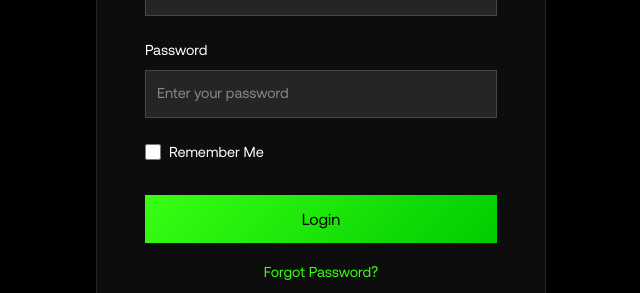
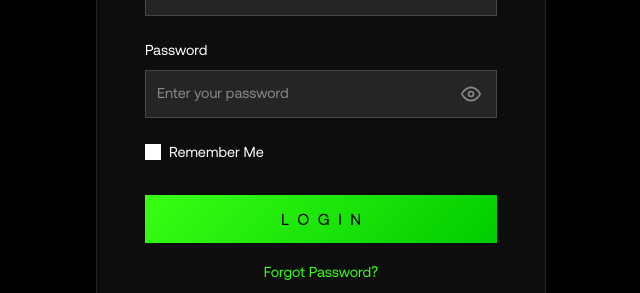
Before and after one commit to anurajthakur333/Auxin, a React (Vite) app: page /login in a window 1280 px wide. Shown: the part 388-681 px from the top of the page, without its empty margins (319-959 px from the left). Built offline with nearby package versions, Linux system fonts and the light colour scheme.

Commit message:
login page done

```diff
--- a/src/pages/Login.tsx
+++ b/src/pages/Login.tsx
@@ -13,6 +13,7 @@ const Login: React.FC = () => {
   const [isLoading, setIsLoading] = useState(false);
   const [isEmailFocused, setIsEmailFocused] = useState(false);
   const [isPasswordFocused, setIsPasswordFocused] = useState(false);
+  const [showPassword, setShowPassword] = useState(false);
 
   const { login, googleLogin, user } = useAuth();
   const navigate = useNavigate();
@@ -25,6 +26,53 @@ const Login: React.FC = () => {
       navigate(from, { replace: true });
     }
   }, [user, navigate, location]);
+
+  // Detect and handle autofill
+  useEffect(() => {
+    const checkAutofill = () => {
+      const emailInput = document.querySelector('input[type="email"]') as HTMLInputElement;
+      if (emailInput) {
+        // Check if the input has been autofilled by checking if it has a value but no recent user input
+        const hasValue = emailInput.value.length > 0;
+        const isAutofilled = hasValue && !isEmailFocused;
+
+        if (isAutofilled) {
+          // Force the styling by adding a class
+          emailInput.classList.add('autofill-override');
+        }
+      }
+    };
+
+    // Check immediately and after a delay
+    checkAutofill();
+    const timer = setTimeout(checkAutofill, 100);
+
+    // Use MutationObserver to detect when browser applies autofill styles
+    const observer = new MutationObserver(() => {
+      const emailInput = document.querySelector('input[type="email"]') as HTMLInputElement;
+      if (emailInput && emailInput.value.length > 0) {
+        // Force our styles
+        emailInput.style.setProperty('-webkit-text-fill-color', '#39FF14', 'important');
+        emailInput.style.setProperty('-webkit-box-shadow', '0 0 0px 1000px rgba(255, 255, 255, 0.05) inset', 'important');
+        emailInput.style.setProperty('background-color', 'rgba(255, 255, 255, 0.05)', 'important');
+        emailInput.style.setProperty('color', '#39FF14', 'important');
+        emailInput.classList.add('autofill-override');
+      }
+    });
+
+    const emailInput = document.querySelector('input[type="email"]');
+    if (emailInput) {
+      observer.observe(emailInput, {
+        attributes: true,
+        attributeFilter: ['style', 'class']
+      });
+    }
+
+    return () => {
+      clearTimeout(timer);
+      observer.disconnect();
+    };
+  }, [email, isEmailFocused]);
 
   const handleSubmit = async (e: React.FormEvent) => {
     e.preventDefault();
@@ -61,27 +109,110 @@ const Login: React.FC = () => {
           .login-input {
             -webkit-text-fill-color: #39FF14 !important;
             caret-color: #39FF14;
-            -webkit-box-shadow: 0 0 0px 1000px rgba(255, 255, 255, 0.05) inset;
-            box-shadow: 0 0 0px 1000px rgba(255, 255, 255, 0.05) inset;
+            -webkit-box-shadow: 0 0 0px 1000px rgba(255, 255, 255, 0.05) inset !important;
+            box-shadow: 0 0 0px 1000px rgba(255, 255, 255, 0.05) inset !important;
             transition: background-color 9999s ease-in-out 0s;
             font-family: 'Aeonik', -apple-system, BlinkMacSystemFont, 'Segoe UI', 'Roboto', sans-serif !important;
+            background: rgba(255, 255, 255, 0.05) !important;
+            border: 1px solid rgba(255, 255, 255, 0.2) !important;
+            color: #39FF14 !important;
           }
           .login-input:-webkit-autofill,
           .login-input:-webkit-autofill:hover,
           .login-input:-webkit-autofill:focus,
           .login-input:-webkit-autofill:active {
             -webkit-text-fill-color: #39FF14 !important;
-            caret-color: #39FF14;
-            -webkit-box-shadow: 0 0 0px 1000px rgba(255, 255, 255, 0.05) inset;
-            box-shadow: 0 0 0px 1000px rgba(255, 255, 255, 0.05) inset;
-            transition: background-color 9999s ease-in-out 0s;
+            caret-color: #39FF14 !important;
+            -webkit-box-shadow: 0 0 0px 1000px rgba(255, 255, 255, 0.05) inset !important;
+            box-shadow: 0 0 0px 1000px rgba(255, 255, 255, 0.05) inset !important;
+            transition: background-color 9999s ease-in-out 0s !important;
             font-family: 'Aeonik', -apple-system, BlinkMacSystemFont, 'Segoe UI', 'Roboto', sans-serif !important;
+            background: rgba(255, 255, 255, 0.05) !important;
+            border: 1px solid rgba(255, 255, 255, 0.2) !important;
+            color: #39FF14 !important;
+            background-color: rgba(255, 255, 255, 0.05) !important;
           }
           .login-input:autofill {
             -webkit-text-fill-color: #39FF14 !important;
-            caret-color: #39FF14;
-            box-shadow: 0 0 0px 1000px rgba(255, 255, 255, 0.05) inset;
+            caret-color: #39FF14 !important;
+            box-shadow: 0 0 0px 1000px rgba(255, 255, 255, 0.05) inset !important;
             font-family: 'Aeonik', -apple-system, BlinkMacSystemFont, 'Segoe UI', 'Roboto', sans-serif !important;
+            background: rgba(255, 255, 255, 0.05) !important;
+            border: 1px solid rgba(255, 255, 255, 0.2) !important;
+            color: #39FF14 !important;
+            background-color: rgba(255, 255, 255, 0.05) !important;
+          }
+          /* Force override for all autofill states */
+          .login-input:-webkit-autofill::first-line {
+            font-family: 'Aeonik', -apple-system, BlinkMacSystemFont, 'Segoe UI', 'Roboto', sans-serif !important;
+            color: #39FF14 !important;
+          }
+          /* Additional aggressive overrides */
+          input.login-input:-webkit-autofill,
+          input.login-input:-webkit-autofill:hover,
+          input.login-input:-webkit-autofill:focus,
+          input.login-input:-webkit-autofill:active {
+            -webkit-text-fill-color: #39FF14 !important;
+            -webkit-box-shadow: 0 0 0px 1000px rgba(255, 255, 255, 0.05) inset !important;
+            box-shadow: 0 0 0px 1000px rgba(255, 255, 255, 0.05) inset !important;
+            background-color: rgba(255, 255, 255, 0.05) !important;
+            background: rgba(255, 255, 255, 0.05) !important;
+            border: 1px solid rgba(255, 255, 255, 0.2) !important;
+            color: #39FF14 !important;
+          }
+          /* Force override for autofilled inputs */
+          .autofill-override {
+            -webkit-text-fill-color: #39FF14 !important;
+            -webkit-box-shadow: 0 0 0px 1000px rgba(255, 255, 255, 0.05) inset !important;
+            box-shadow: 0 0 0px 1000px rgba(255, 255, 255, 0.05) inset !important;
+            background-color: rgba(255, 255, 255, 0.05) !important;
+            background: rgba(255, 255, 255, 0.05) !important;
+            border: 1px solid rgba(255, 255, 255, 0.2) !important;
+            color: #39FF14 !important;
+          }
+          /* Remove all outlines from checkbox */
+          input[type="checkbox"] {
+            outline: none !important;
+            border: none !important;
+            box-shadow: none !important;
+            -webkit-appearance: none !important;
+            -moz-appearance: none !important;
+            appearance: none !important;
+            background: white !important;
+            width: 16px !important;
+            height: 16px !important;
+            position: relative !important;
+          }
+          input[type="checkbox"]:focus {
+            outline: none !important;
+            border: none !important;
+            box-shadow: none !important;
+          }
+          input[type="checkbox"]:hover {
+            outline: none !important;
+            border: none !important;
+            box-shadow: none !important;
+          }
+          input[type="checkbox"]:active {
+            outline: none !important;
+            border: none !important;
+            box-shadow: none !important;
+          }
+          input[type="checkbox"]:checked {
+            background: #39FF14 !important;
+            outline: none !important;
+            border: none !important;
+            box-shadow: none !important;
+          }
+          input[type="checkbox"]:checked::after {
+            content: '✓' !important;
+            position: absolute !important;
+            top: 50% !important;
+            left: 50% !important;
+            transform: translate(-50%, -50%) !important;
+            color: #000 !important;
+            font-size: 12px !important;
+            font-weight: bold !important;
           }
         `}
       </style>
@@ -158,7 +289,7 @@ const Login: React.FC = () => {
                 display: 'flex',
                 alignItems: 'center',
                 justifyContent: 'center',
-                gap: '0.5rem'
+                gap: '0.5rem',
               }}
               onMouseEnter={(e) => {
                 if (!isLoading) {
@@ -177,7 +308,9 @@ const Login: React.FC = () => {
                 <path fill="#FBBC05" d="M5.84 14.09c-.22-.66-.35-1.36-.35-2.09s.13-1.43.35-2.09V7.07H2.18C1.43 8.55 1 10.22 1 12s.43 3.45 1.18 4.93l2.85-2.22.81-.62z"/>
                 <path fill="#EA4335" d="M12 5.38c1.62 0 3.06.56 4.21 1.64l3.15-3.15C17.45 2.09 14.97 1 12 1 7.7 1 3.99 3.47 2.18 7.07l3.66 2.84c.87-2.6 3.3-4.53 6.16-4.53z"/>
               </svg>
-              Continue with Google
+
+                Continue with Google
+
             </button>
 
             {/* Divider */}
@@ -227,7 +360,7 @@ const Login: React.FC = () => {
                     width: '100%',
                     padding: '0.75rem',
                     borderRadius: '0px',
-                    border: '1px solid rgba(255, 255, 255, 0.2)',
+                    border: isEmailFocused ? '1px solid #39FF14' : '1px solid rgba(255, 255, 255, 0.2)',
                     background: 'rgba(255, 255, 255, 0.05)',
                     color: isEmailFocused ? '#39FF14' : 'white',
                     fontSize: '0.9rem',
@@ -281,7 +414,7 @@ const Login: React.FC = () => {
               </label>
               <div style={{ position: 'relative' }}>
                 <input
-                  type="password"
+                  type={showPassword ? "text" : "password"}
                   value={password}
                   onChange={(e) => setPassword(e.target.value)}
                   placeholder=""
@@ -290,8 +423,9 @@ const Login: React.FC = () => {
                   style={{
                     width: '100%',
                     padding: '0.75rem',
+                    paddingRight: '3rem', // Make space for the toggle button
                     borderRadius: '0px',
-                    border: '1px solid rgba(255, 255, 255, 0.2)',
+                    border: isPasswordFocused ? '1px solid #39FF14' : '1px solid rgba(255, 255, 255, 0.2)',
                     background: 'rgba(255, 255, 255, 0.05)',
                     color: isPasswordFocused ? '#39FF14' : 'white',
                     fontSize: '0.9rem',
@@ -330,6 +464,46 @@ const Login: React.FC = () => {
                     </ScrambleText>
                   </div>
                 )}
+                {/* Show/Hide Password Button */}
+                <button
+                  type="button"
+                  onClick={() => setShowPassword(!showPassword)}
+                  className="aeonik-regular"
+                  style={{
+                    position: 'absolute',
+                    right: '0.75rem',
+                    top: '50%',
+                    transform: 'translateY(-50%)',
+                    background: 'none',
+                    border: 'none',
+                    color: '#888',
+                    cursor: 'pointer',
+                    padding: '0.25rem',
+                    display: 'flex',
+                    alignItems: 'center',
+                    justifyContent: 'center',
+                    transition: 'color 0.3s ease',
+                    fontSize: '0.9rem'
+                  }}
+                  onMouseEnter={(e) => {
+                    e.currentTarget.style.color = '#39FF14';
+                  }}
+                  onMouseLeave={(e) => {
+                    e.currentTarget.style.color = '#888';
+                  }}
+                >
+                  {showPassword ? (
+                    <svg width="20" height="20" viewBox="0 0 24 24" fill="none" stroke="currentColor" strokeWidth="2" strokeLinecap="round" strokeLinejoin="round">
+                      <path d="M17.94 17.94A10.07 10.07 0 0 1 12 20c-7 0-11-8-11-8a18.45 18.45 0 0 1 5.06-5.94M9.9 4.24A9.12 9.12 0 0 1 12 4c7 0 11 8 11 8a18.5 18.5 0 0 1-2.16 3.19m-6.72-1.07a3 3 0 1 1-4.24-4.24"/>
+                      <line x1="1" y1="1" x2="23" y2="23"/>
+                    </svg>
+                  ) : (
+                    <svg width="20" height="20" viewBox="0 0 24 24" fill="none" stroke="currentColor" strokeWidth="2" strokeLinecap="round" strokeLinejoin="round">
+                      <path d="M1 12s4-8 11-8 11 8 11 8-4 8-11 8-11-8-11-8z"/>
+                      <circle cx="12" cy="12" r="3"/>
+                    </svg>
+                  )}
+                </button>
               </div>
             </div>
 
@@ -348,7 +522,12 @@ const Login: React.FC = () => {
                 style={{
                   width: '16px',
                   height: '16px',
-                  accentColor: '#39FF14'
+                  outline: 'none',
+                  border: 'none',
+                  boxShadow: 'none',
+                  appearance: 'none',
+                  WebkitAppearance: 'none',
+                  MozAppearance: 'none'
                 }}
               />
               <label htmlFor="remember" className="aeonik-regular" style={{
@@ -376,7 +555,8 @@ const Login: React.FC = () => {
                 cursor: isLoading ? 'not-allowed' : 'pointer',
                 transition: 'all 0.3s ease',
                 opacity: isLoading ? 0.7 : 1,
-                marginBottom: '1rem'
+                marginBottom: '1rem',
+                textTransform: 'uppercase'
               }}
               onMouseEnter={() => {
 
@@ -386,7 +566,19 @@ const Login: React.FC = () => {
                 e.currentTarget.style.boxShadow = 'none';
               }}
             >
-              {isLoading ? 'Logging in...' : 'Login'}
+              {isLoading ? (
+                'Logging in...'
+              ) : (
+                <ScrambleText
+                  trigger="hover"
+                  scrambleColor="#000"
+                  speed="slow"
+                  revealSpeed={0.3}
+                  matchWidth
+                >
+                  L  O  G  I  N
+                </ScrambleText>
+              )}
             </button>
 
             {/* Forgot Password */}
@@ -397,7 +589,7 @@ const Login: React.FC = () => {
                 style={{
                   color: '#39FF14',
                   textDecoration: 'none',
-                  fontSize: '0.9rem'
+                  fontSize: '0.9rem',
                 }}
                 onMouseEnter={(e) => {
                   e.currentTarget.style.textDecoration = 'underline';
@@ -421,7 +613,7 @@ const Login: React.FC = () => {
                 style={{
                   color: '#39FF14',
                   textDecoration: 'none',
-                  fontSize: '0.9rem'
+                  fontSize: '0.9rem',
                 }}
                 onMouseEnter={(e) => {
                   e.currentTarget.style.textDecoration = 'underline';
```
